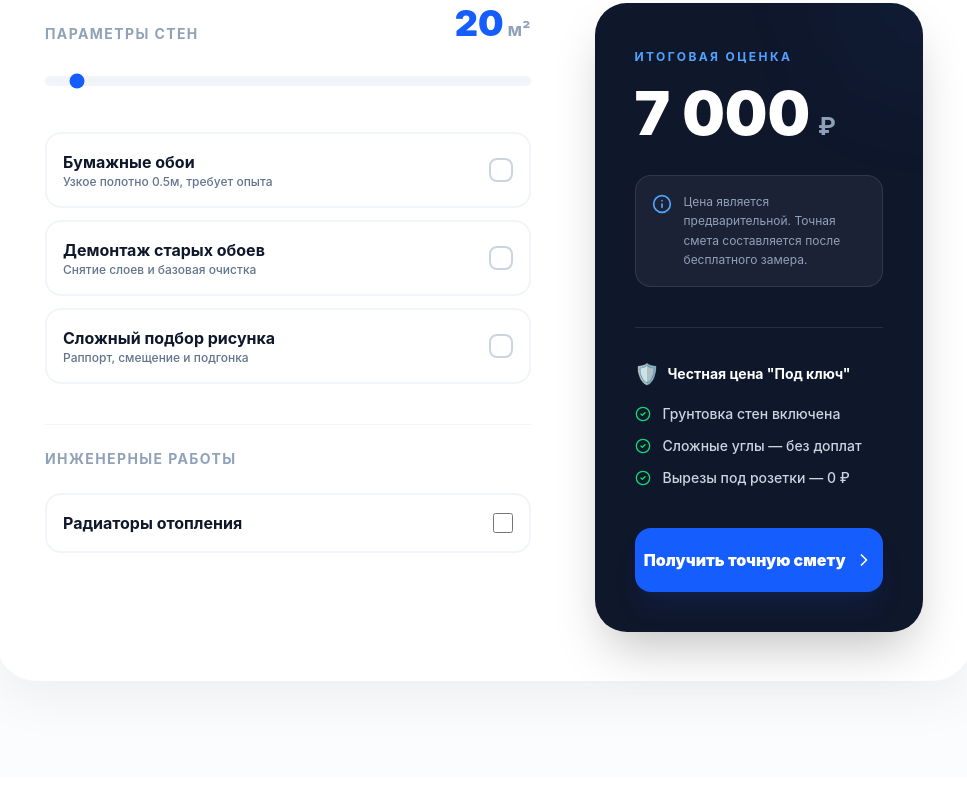
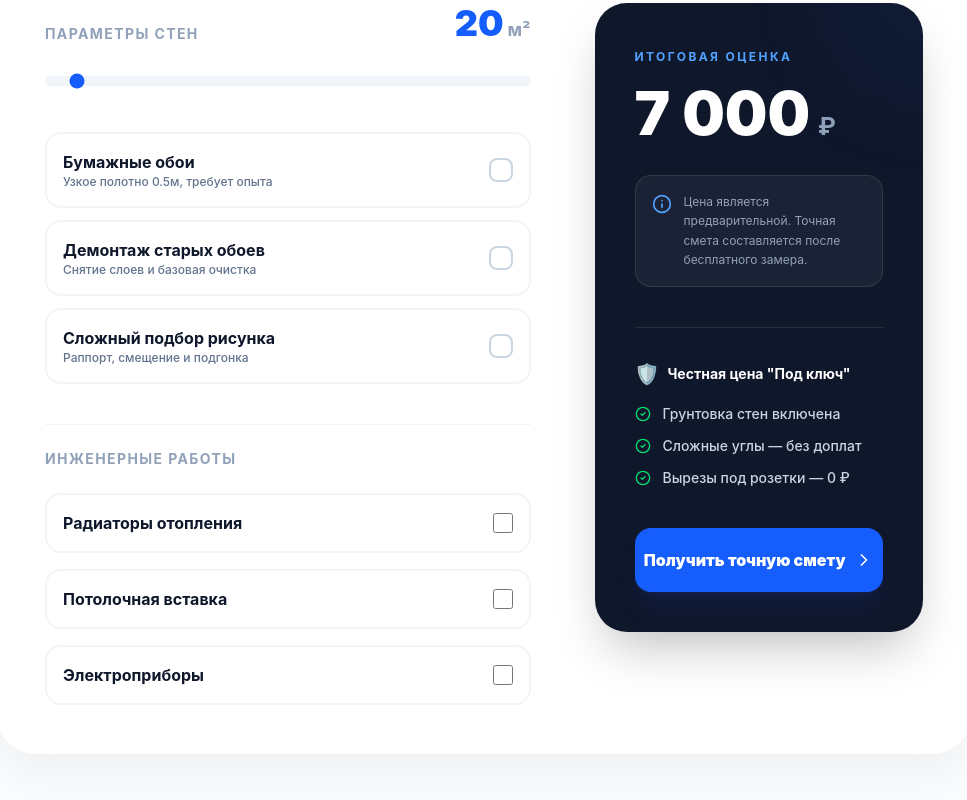
Before and after one commit to astroyservis-gif/oboi67-vibe-bot, a React (Vite) app in the folder web/: page / in a window 1280 px wide. Shown: the part 1944-2744 px from the top of the page, without its empty margins (156-1123 px from the left). Built offline with nearby package versions, Linux system fonts and the light colour scheme.

Commit message:
fix calculator and change main photo

```diff
--- a/web/src/components/Calculator.jsx
+++ b/web/src/components/Calculator.jsx
@@ -7,7 +7,6 @@ const BASE_PRICE = 350;
 export default function Calculator() {
   // --- Refs & View Tracking ---
   const sectionRef = useRef(null);
-  const isInView = useInView(sectionRef, { amount: 0.2 });
 
   // --- State ---
   const [area, setArea] = useState(20);
@@ -124,15 +123,17 @@ export default function Calculator() {
                   <motion.label
                     key={item.id}
                     whileTap={{ scale: 0.98 }}
-                    className={`flex items-center p-4 rounded-2xl border-2 transition-all cursor-pointer ${item.state ? 'border-blue-600 bg-blue-50/50' : 'border-slate-100 hover:border-slate-200'
-                      }`}
+                    className={`flex items-center p-4 rounded-2xl border-2 transition-all cursor-pointer ${
+                      item.state ? 'border-blue-600 bg-blue-50/50' : 'border-slate-100 hover:border-slate-200'
+                    }`}
                   >
                     <div className="flex-1">
                       <span className="block font-bold text-slate-900">{item.label}</span>
                       <span className="block text-xs text-slate-500 font-medium">{item.desc}</span>
                     </div>
-                    <div className={`w-6 h-6 rounded-lg border-2 flex items-center justify-center transition-all ${item.state ? 'bg-blue-600 border-blue-600' : 'border-slate-300'
-                      }`}>
+                    <div className={`w-6 h-6 rounded-lg border-2 flex items-center justify-center transition-all ${
+                      item.state ? 'bg-blue-600 border-blue-600' : 'border-slate-300'
+                    }`}>
                       {item.state && <CheckCircle2 className="w-4 h-4 text-white" />}
                     </div>
                     <input type="checkbox" className="hidden" checked={item.state} onChange={(e) => item.setter(e.target.checked)} />
@@ -167,7 +168,79 @@ export default function Calculator() {
                     </AnimatePresence>
                   </div>
 
-                  {/* Add other engineering blocks similarly or map them */}
+                  {/* Потолочная вставка */}
+                  <div className={`p-4 rounded-2xl border-2 transition-all ${ceilingInsert ? 'border-blue-600' : 'border-slate-100'}`}>
+                    <label className="flex items-center justify-between cursor-pointer">
+                      <span className="font-bold text-slate-900 text-sm md:text-base">Потолочная вставка</span>
+                      <input
+                        type="checkbox"
+                        checked={ceilingInsert}
+                        onChange={(e) => setCeilingInsert(e.target.checked)}
+                        className="w-5 h-5 accent-blue-600"
+                      />
+                    </label>
+                    <AnimatePresence>
+                      {ceilingInsert && (
+                        <motion.div initial={{ height: 0, opacity: 0 }} animate={{ height: 'auto', opacity: 1 }} exit={{ height: 0, opacity: 0 }} className="overflow-hidden">
+                          <div className="flex items-center gap-4 mt-4 pt-4 border-t border-slate-100">
+                            <span className="text-sm text-slate-500">Метров погонных:</span>
+                            <div className="flex items-center bg-slate-100 rounded-xl p-1">
+                              <button
+                                onClick={() => setCeilingMeters(Math.max(1, ceilingMeters - 1))}
+                                className="w-8 h-8 flex items-center justify-center font-bold text-slate-600"
+                              >
+                                -
+                              </button>
+                              <span className="w-8 text-center font-bold">{ceilingMeters}</span>
+                              <button
+                                onClick={() => setCeilingMeters(ceilingMeters + 1)}
+                                className="w-8 h-8 flex items-center justify-center font-bold text-slate-600"
+                              >
+                                +
+                              </button>
+                            </div>
+                          </div>
+                        </motion.div>
+                      )}
+                    </AnimatePresence>
+                  </div>
+
+                  {/* Блок Электроприборы */}
+                  <div className={`p-4 rounded-2xl border-2 transition-all ${complexElectrical ? 'border-blue-600' : 'border-slate-100'}`}>
+                    <label className="flex items-center justify-between cursor-pointer">
+                      <span className="font-bold text-slate-900 text-sm md:text-base">Электроприборы</span>
+                      <input
+                        type="checkbox"
+                        checked={complexElectrical}
+                        onChange={(e) => setComplexElectrical(e.target.checked)}
+                        className="w-5 h-5 accent-blue-600"
+                      />
+                    </label>
+                    <AnimatePresence>
+                      {complexElectrical && (
+                        <motion.div initial={{ height: 0, opacity: 0 }} animate={{ height: 'auto', opacity: 1 }} exit={{ height: 0, opacity: 0 }} className="overflow-hidden">
+                          <div className="flex items-center gap-4 mt-4 pt-4 border-t border-slate-100">
+                            <span className="text-sm text-slate-500">Количество:</span>
+                            <div className="flex items-center bg-slate-100 rounded-xl p-1">
+                              <button
+                                onClick={() => setComplexElectricalCount(Math.max(1, complexElectricalCount - 1))}
+                                className="w-8 h-8 flex items-center justify-center font-bold text-slate-600"
+                              >
+                                -
+                              </button>
+                              <span className="w-8 text-center font-bold">{complexElectricalCount}</span>
+                              <button
+                                onClick={() => setComplexElectricalCount(complexElectricalCount + 1)}
+                                className="w-8 h-8 flex items-center justify-center font-bold text-slate-600"
+                              >
+                                +
+                              </button>
+                            </div>
+                          </div>
+                        </motion.div>
+                      )}
+                    </AnimatePresence>
+                  </div>
                 </div>
               </div>
             </div>
--- a/web/src/components/Hero.jsx
+++ b/web/src/components/Hero.jsx
@@ -77,7 +77,7 @@ export default function Hero() {
           >
             <div className="relative rounded-2xl overflow-hidden shadow-2xl bg-brand-gray aspect-[4/3] border border-gray-100">
               <img
-                src="https://images.unsplash.com/photo-1600585154340-be6161a56a0c?auto=format&fit=crop&q=80"
+                src="/phote_about_me.jpg"
                 alt="Идеально поклеенные обои"
                 className="object-cover w-full h-full"
               />
```
Also changed, not shown: web/public/phote_about_me.jpg (added).
